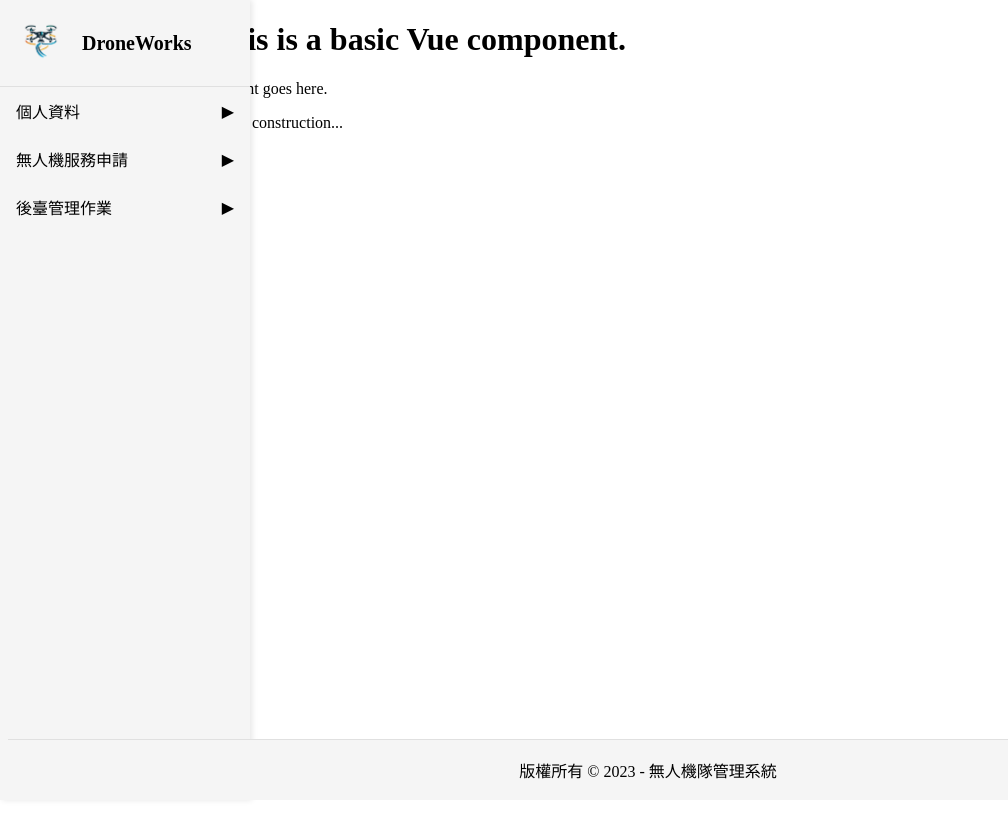
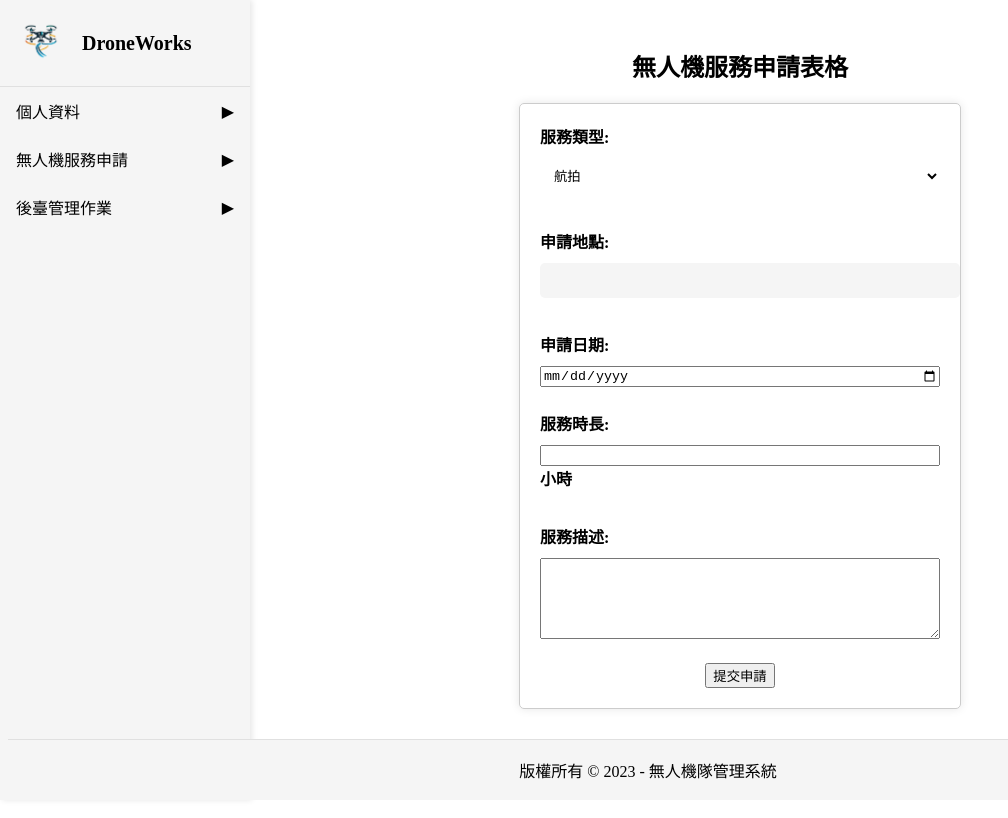
Before and after one commit to liuchienhung/droneworks, a Vue app: page /home/apply in a window 1280 px wide. Shown: the top 818 px of the page, without its empty margins (0-1008 px from the left). Built offline with nearby package versions, Linux system fonts and the light colour scheme.

Commit message:
Add apply table into ServiceApply.vue

```diff
--- a/src/components/ServiceApply.vue
+++ b/src/components/ServiceApply.vue
@@ -1,7 +1,88 @@
 <template>
-    <div>
-      <h1>This is a basic Vue component.</h1>
-      <p>Content goes here.</p>
-      <p>Under construction...</p>
-    </div>
-  </template>
+  <div class="service-application">
+    <h2>無人機服務申請表格</h2>
+    <form>
+      <div class="form-group">
+        <label for="service-type">服務類型:</label>
+        <select id="service-type" name="service-type">
+          <option value="aerial-photography">航拍</option>
+          <option value="mapping-surveying">測量</option>
+          <option value="inspection">巡檢</option>
+        </select>
+      </div>
+      <div class="form-group">
+        <label for="location">申請地點:</label>
+        <input type="text" id="location" name="location" required>
+      </div>
+      <div class="form-group">
+        <label for="date">申請日期:</label>
+        <input type="date" id="date" name="date" required>
+      </div>
+      <div class="form-group">
+        <label for="duration">服務時長:</label>
+        <input type="number" id="duration" name="duration" required>
+        <label for="duration">小時</label>
+      </div>
+      <div class="form-group">
+        <label for="description">服務描述:</label>
+        <textarea id="description" name="description" rows="5" required></textarea>
+      </div>
+      <button type="submit">提交申請</button>
+    </form>
+  </div>
+</template>
+
+<style scoped>
+.service-application {
+  display: flex;
+  flex-direction: column;
+  align-items: center;
+  padding: 20px;
+}
+
+.service-application form {
+  display: flex;
+  flex-direction: column;
+  align-items: center;
+  justify-content: center;
+  width: 400px;
+  border: 1px solid #ccc;
+  border-radius: 5px;
+  padding: 20px;
+  box-shadow: 0px 0px 10px rgba(0, 0, 0, 0.1);
+}
+
+.service-application input[type="text"],
+.service-application input[type="email"],
+.service-application select {
+  width: 100%;
+  padding: 10px;
+  margin-bottom: 10px;
+  border: none;
+  border-radius: 5px;
+  background-color: #f5f5f5;
+}
+
+.service-application select {
+  background-color: #fff;
+}
+
+.service-application label {
+  font-weight: bold;
+  margin-bottom: 10px;
+}
+
+.service-application input[type="submit"] {
+  background-color: #007bff;
+  color: #fff;
+  border: none;
+  border-radius: 5px;
+  padding: 10px 20px;
+  cursor: pointer;
+}
+
+.service-application input[type="submit"]:hover {
+  background-color: #0069d9;
+}
+
+</style>
```
